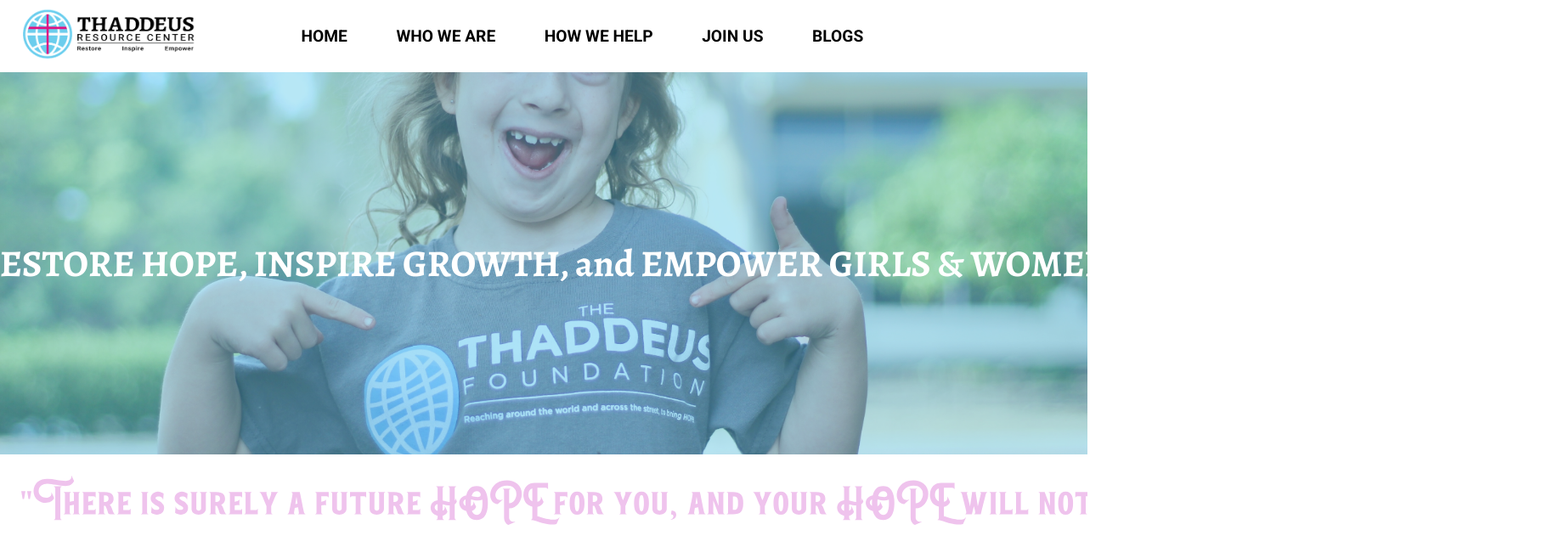
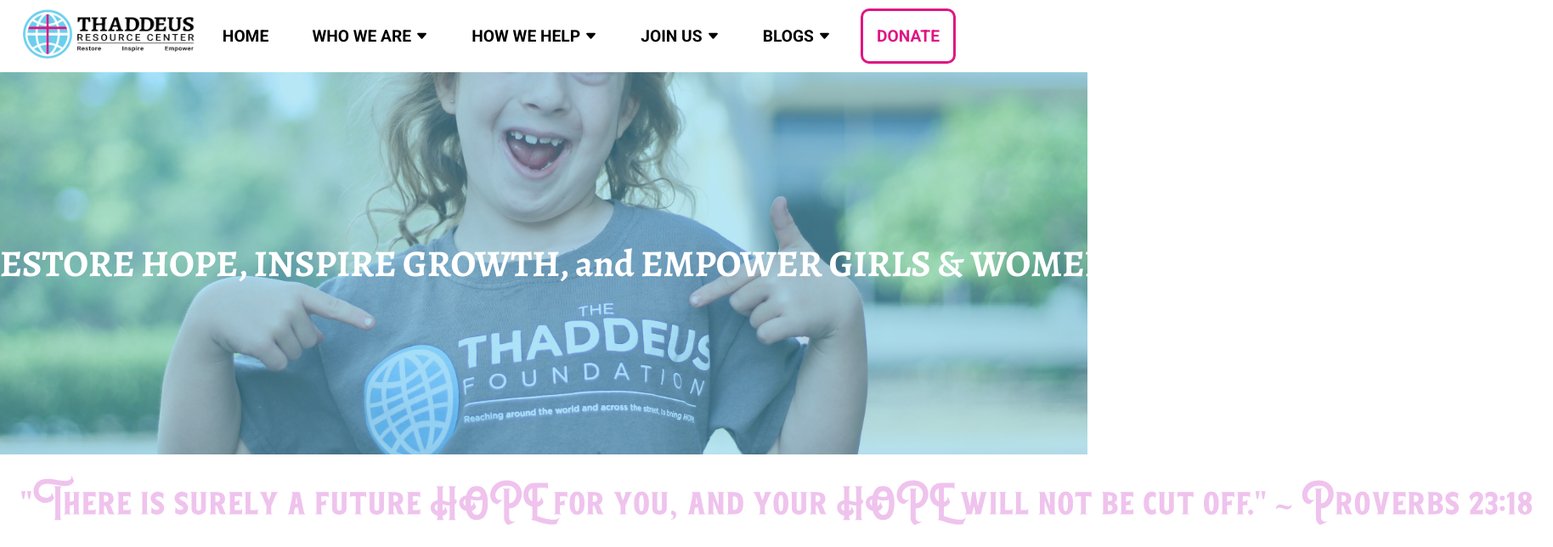
Before and after one commit to dlustre/thaddeus-website, a Next.js app: page / in a window 1280 px wide. Shown: the top 644 px of the page at 85% size, 1828 px wide, since content can reach past the window. Built offline with nearby package versions, Linux system fonts and the light colour scheme.

Commit message:
Add donate button to navbar and icons

```diff
--- a/package.json
+++ b/package.json
@@ -9,9 +9,9 @@
     "lint": "next lint"
   },
   "dependencies": {
+    "next": "14.0.0",
     "react": "^18",
-    "react-dom": "^18",
-    "next": "14.0.0"
+    "react-dom": "^18"
   },
   "devDependencies": {
     "eslint": "^8",
--- a/src/app/globals.css
+++ b/src/app/globals.css
@@ -72,7 +72,7 @@
 html,
 body {
   max-width: 100vw;
-  overflow-x: hidden;
+  /* overflow-x: hidden; */
 }
 
 body {
--- a/src/components/Dropdown/Dropdown.css
+++ b/src/components/Dropdown/Dropdown.css
@@ -1,6 +1,6 @@
 .dropdown-menu {
   background: #6acfeeCC;
-  width: 200px;
+  width: 170px;
   position: absolute;
   top: 85px;
   list-style: none;
@@ -11,10 +11,13 @@
 .dropdown-menu li {
   background: 'black';
   cursor: pointer;
+  transition: padding-left .5s, color .1s;
 }
 
 .dropdown-menu li:hover {
   background: #00BFFF;
+  color: white;
+  padding-left: .5px;
 }
 
 .dropdown-menu.clicked {
--- a/src/components/Navbar/Navbar.css
+++ b/src/components/Navbar/Navbar.css
@@ -5,6 +5,10 @@
   /* justify-content: center; */
   align-items: center;
   font-size: 1.2rem;
+  position: sticky;
+  top: 0px;
+  z-index: 3;
+  background-color: white;
 }
 
 .navbar-logo {
@@ -18,8 +22,8 @@
 
 .nav-menu {
   display: grid;
-  grid-template-columns: repeat(5, auto);
-  grid-gap: 2vw;
+  grid-template-columns: repeat(6, auto);
+  grid-gap: 1.5vw;
   list-style: none;
   text-align: center;
   width: 70vw;
@@ -33,6 +37,24 @@
   height: 80px;
 }
 
+.nav-button {
+  display: flex;
+  align-items: center;
+  height: 65px;
+  color: #df1683;
+  border: 3px solid #df1683;
+  border-radius: 10px;
+  text-wrap: nowrap;
+  font-weight: 700;
+  padding: 0.5rem 1rem;
+}
+
+.nav-button:hover {
+  transition: all 0.1s;
+  background-color: #df1683;
+  color: white;
+}
+
 .nav-links {
   /* width: 100%; */
   color: 'black';
@@ -40,6 +62,9 @@
   text-wrap: nowrap;
   font-weight: 700;
   padding: 0.5rem 1rem;
+  display: flex;
+  align-items: center;
+  gap: 5px;
 }
 
 .nav-links:hover {
--- a/src/components/Navbar/Navbar.js
+++ b/src/components/Navbar/Navbar.js
@@ -33,7 +33,7 @@
   const items = {
     whoWeAre: [
       {
-        title: 'Our vision',
+        title: 'Our Vision',
         path: '/our-vision',
       },
       {
@@ -107,6 +107,12 @@
             onClick={closeMobileMenu}
           >
             WHO WE ARE
+            <Image
+              src='/caret-down-fill.svg'
+              alt='down arrow'
+              width={15}
+              height={15}
+            />
           </Link>
           {dropdown[0] && <Dropdown items={items.whoWeAre} />}
         </li>
@@ -121,6 +127,12 @@
             onClick={closeMobileMenu}
           >
             HOW WE HELP
+            <Image
+              src='/caret-down-fill.svg'
+              alt='down arrow'
+              width={15}
+              height={15}
+            />
           </Link>
           {dropdown[1] && <Dropdown items={items.howWeHelp} />}
         </li>
@@ -135,6 +147,12 @@
             onClick={closeMobileMenu}
           >
             JOIN US
+            <Image
+              src='/caret-down-fill.svg'
+              alt='down arrow'
+              width={15}
+              height={15}
+            />
           </Link>
           {dropdown[2] && <Dropdown items={items.joinUs} />}
         </li>
@@ -149,8 +167,25 @@
             onClick={closeMobileMenu}
           >
             BLOGS
+            <Image
+              src='/caret-down-fill.svg'
+              alt='down arrow'
+              width={15}
+              height={15}
+            />
           </Link>
           {dropdown[3] && <Dropdown items={items.blogs} />}
+        </li>
+        <li
+          className='nav-item'
+        >
+          <Link
+            href='#'
+            className='nav-button'
+            onClick={closeMobileMenu}
+          >
+            DONATE
+          </Link>
         </li>
       </ul>
     </nav>
```
Also changed, not shown: public/caret-down-fill.svg (added), public/chevron-down.svg (added).
